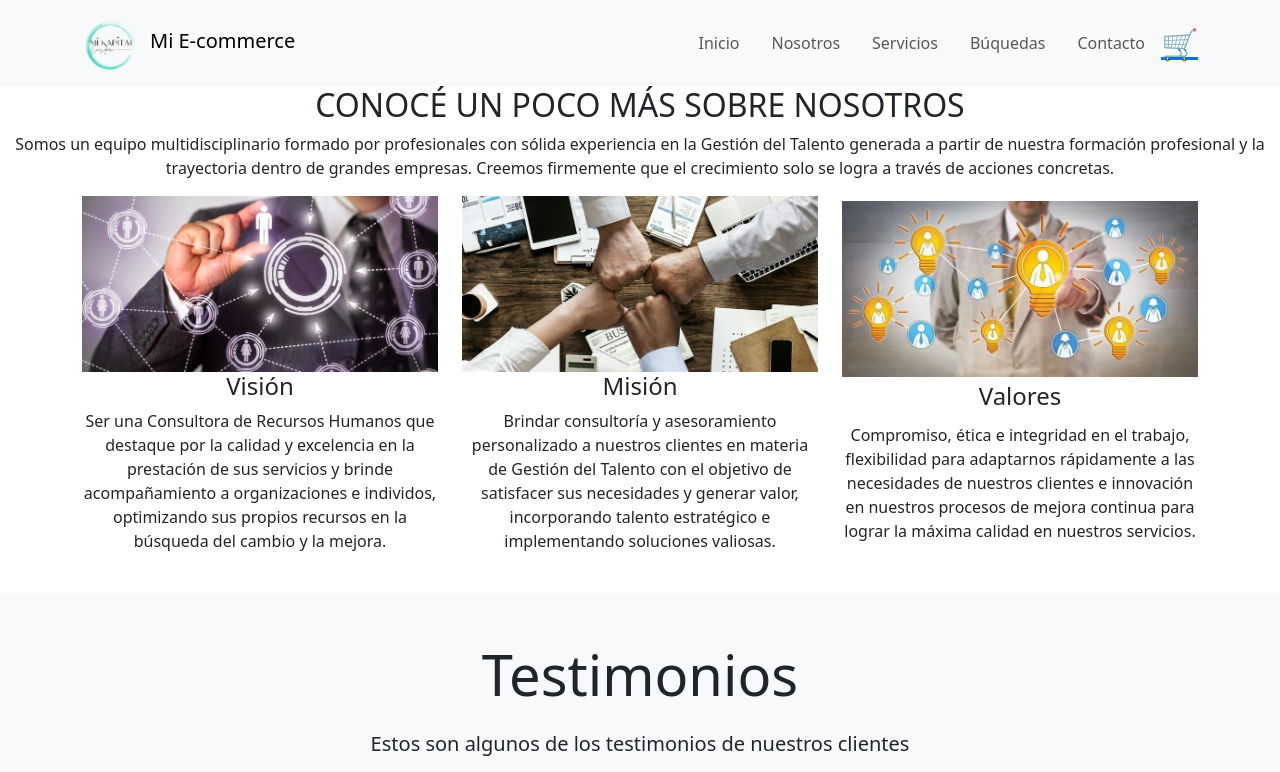
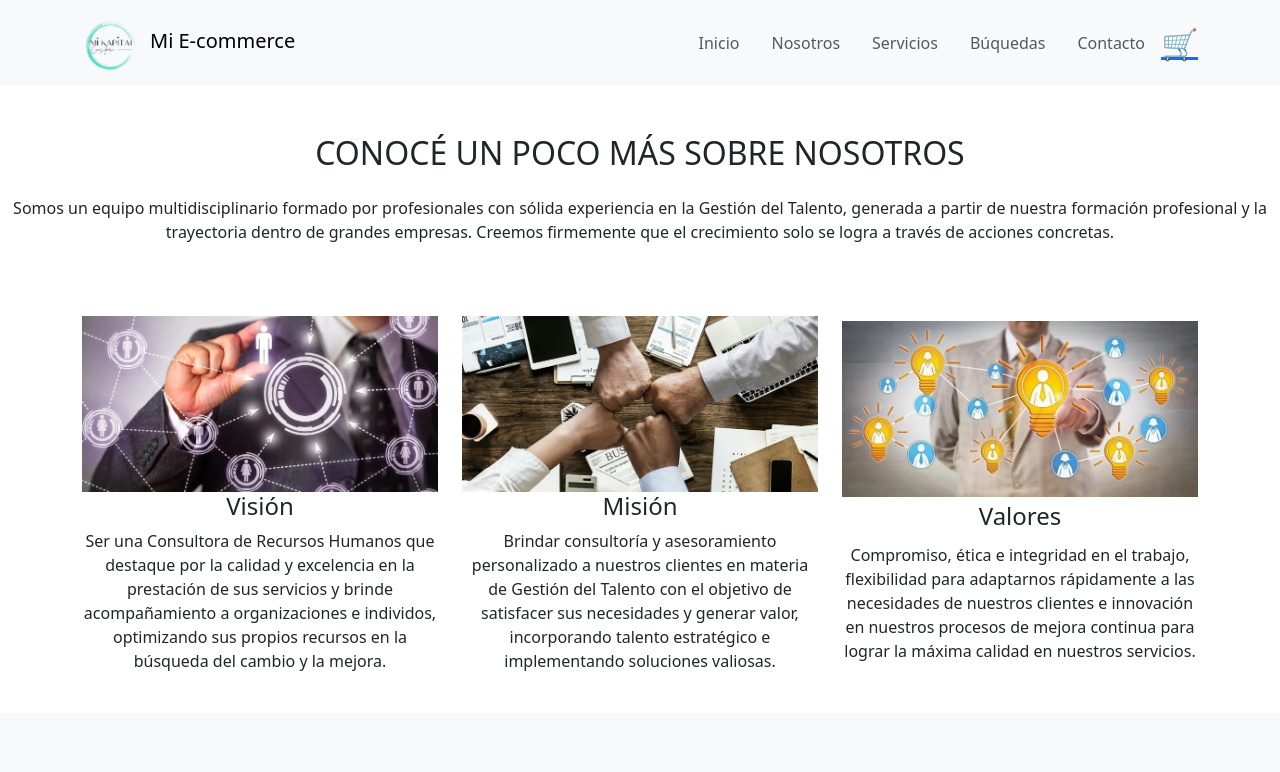
Before and after one commit to karengi4/MiLanding, a React (Vite) app: page /nosotros in a window 1280 px wide. Shown: the top 772 px of the page. Built offline with nearby package versions, Linux system fonts and the light colour scheme.

Commit message:
Ajustes en el carrusel y el carrito

```diff
--- a/src/components/Carrito/Carrito.jsx
+++ b/src/components/Carrito/Carrito.jsx
@@ -18,24 +18,27 @@ const Carrito = () => {
   };
 
   const handleCheckout = () => {
-    setIsCheckout(true);
-    clearCart();
+    if (cart.length > 0) {
+      setIsCheckout(true);
+      clearCart();
+    }
   };
 
   return (
-    <div className="container mt-4 d-flex">
-      <div className="col-8">
+    <div className="container mt-4 d-flex flex-column flex-md-row">
+      <div className="col-md-8 mb-3">
         <h1>Tu Carrito</h1>
         {cart.length === 0 ? (
           <p>No hay productos en el carrito.</p>
         ) : isCheckout ? (
           <div>
-            <h3>Gracias por tu compra</h3>
+            <h3 className="text-success">Gracias por tu compra</h3>
+            <p>Te contactaremos pronto para confirmar tus datos.</p>
           </div>
         ) : (
           <div>
             {cart.map((item) => (
-              <div key={item.id} className="d-flex justify-content-between align-items-center mb-2">
+              <div key={item.id} className="d-flex justify-content-between align-items-center mb-2 border p-2 rounded">
                 <p>{item.titulo}</p>
                 <p className="text-end">Precio: ${item.precio}</p>
                 <button className="btn btn-danger" onClick={() => removeFromCart(item.id)}>Eliminar</button>
@@ -48,7 +51,7 @@ const Carrito = () => {
         )}
       </div>
 
-      <div className="col-4">
+      <div className="col-md-4">
         <h2>Completa tus datos personales</h2>
         <form onSubmit={(e) => e.preventDefault()}>
           <div className="mb-3">
--- a/src/components/NosotrosDetail/Testimonios.jsx
+++ b/src/components/NosotrosDetail/Testimonios.jsx
@@ -9,7 +9,7 @@ const Testimonios = () => {
       <h2 className="display-4 mb-4">Testimonios</h2>
       <h3 className="lead mb-5">Estos son algunos de los testimonios de nuestros clientes</h3>
 
-      <div id="testimonios-carrusel" className="carousel carousel-dark" data-bs-ride="carousel">
+      <div id="testimonios-carrusel" className="carousel carousel-dark slide" data-bs-ride="carousel">
         <div className="carousel-inner">
           <div className="carousel-item active">
             <div className="container d-flex flex-column justify-content-center align-items-center">
--- a/src/pages/Nosotros.jsx
+++ b/src/pages/Nosotros.jsx
@@ -5,11 +5,11 @@ import Testimonios from '../components/NosotrosDetail/Testimonios';
 const Nosotros = () => {
   return (
     <main>
-      <section className="nosotros seccion-oscura d-flex flex-column justify-content-center align-items-center">
+      <section className="nosotros seccion-oscura d-flex flex-column justify-content-center align-items-center py-5">
         <div className="contenedor text-center">
-          <h2 className="seccion-titulo">CONOCÉ UN POCO MÁS SOBRE NOSOTROS</h2>
-          <p className="seccion-texto">
-            Somos un equipo multidisciplinario formado por profesionales con sólida experiencia en la Gestión del Talento generada a partir de nuestra formación profesional y la trayectoria dentro de grandes empresas. Creemos firmemente que el crecimiento solo se logra a través de acciones concretas.
+          <h2 className="seccion-titulo mb-4">CONOCÉ UN POCO MÁS SOBRE NOSOTROS</h2>
+          <p className="seccion-texto mb-4">
+            Somos un equipo multidisciplinario formado por profesionales con sólida experiencia en la Gestión del Talento, generada a partir de nuestra formación profesional y la trayectoria dentro de grandes empresas. Creemos firmemente que el crecimiento solo se logra a través de acciones concretas.
           </p>
         </div>
       </section>
```
